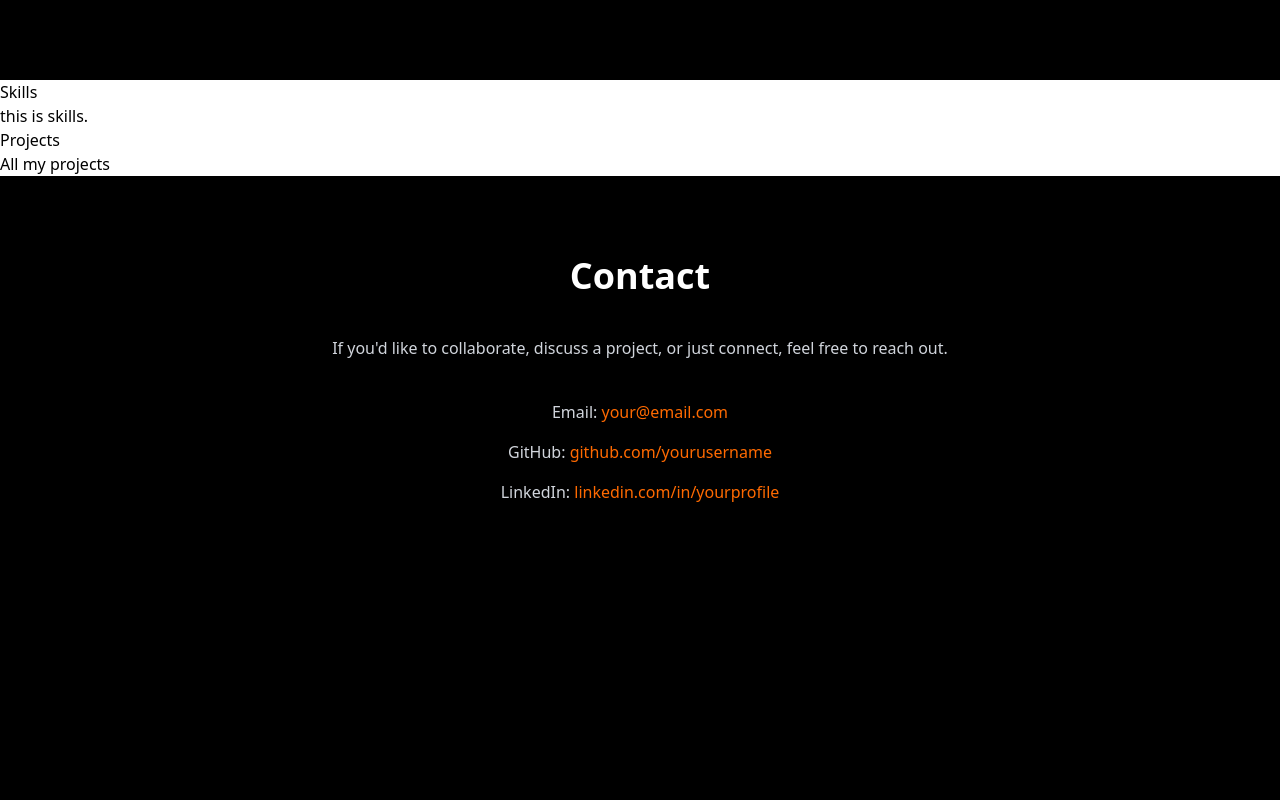
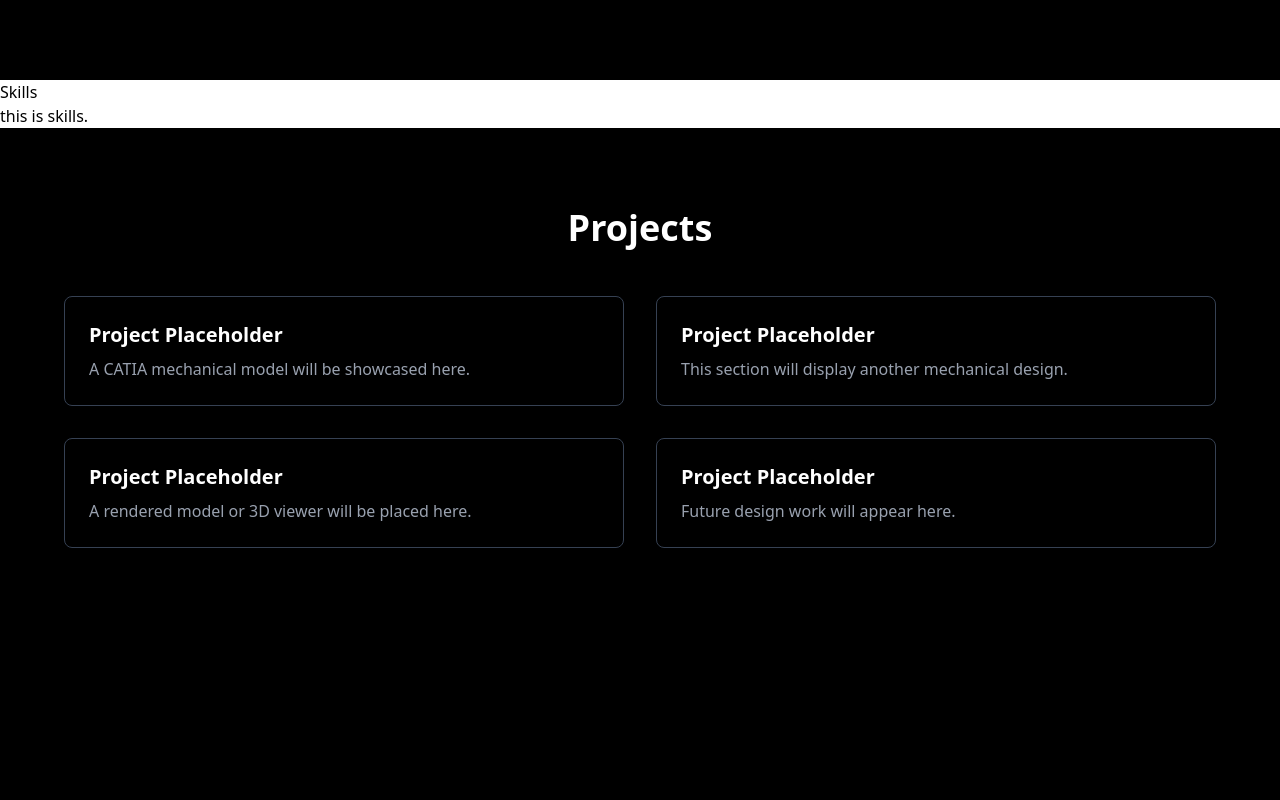
Before and after one commit to ZhenNeo/ShadowPort, a Next.js app in the folder shadowport/: page / in a window 1280 px wide. Shown: the part 720-1520 px from the top of the page. Built offline with nearby package versions, Linux system fonts and the light colour scheme.

Commit message:
created a barebones projects page, havent decided whether there needs to be a 3d model or a github link to showcase them.

```diff
--- a/shadowport/app/projects/page.tsx
+++ b/shadowport/app/projects/page.tsx
@@ -1,8 +1,45 @@
 export default function Projects() {
   return (
-    <section>
-      <h2>Projects</h2>
-      <p>All my projects</p>
+    <section className="min-h-screen bg-black text-white px-6 py-20 flex justify-center">
+
+      <div className="max-w-6xl w-full space-y-12">
+
+        <h1 className="text-4xl font-bold text-center">Projects</h1>
+
+        <div className="grid md:grid-cols-2 gap-8">
+
+          <div className="border border-gray-700 p-6 rounded-lg hover:border-orange-500 transition">
+            <h2 className="text-xl font-semibold mb-2">Project Placeholder</h2>
+            <p className="text-gray-400">
+              A CATIA mechanical model will be showcased here.
+            </p>
+          </div>
+
+          <div className="border border-gray-700 p-6 rounded-lg hover:border-orange-500 transition">
+            <h2 className="text-xl font-semibold mb-2">Project Placeholder</h2>
+            <p className="text-gray-400">
+              This section will display another mechanical design.
+            </p>
+          </div>
+
+          <div className="border border-gray-700 p-6 rounded-lg hover:border-orange-500 transition">
+            <h2 className="text-xl font-semibold mb-2">Project Placeholder</h2>
+            <p className="text-gray-400">
+              A rendered model or 3D viewer will be placed here.
+            </p>
+          </div>
+
+          <div className="border border-gray-700 p-6 rounded-lg hover:border-orange-500 transition">
+            <h2 className="text-xl font-semibold mb-2">Project Placeholder</h2>
+            <p className="text-gray-400">
+              Future design work will appear here.
+            </p>
+          </div>
+
+        </div>
+
+      </div>
+
     </section>
   )
 }
```
